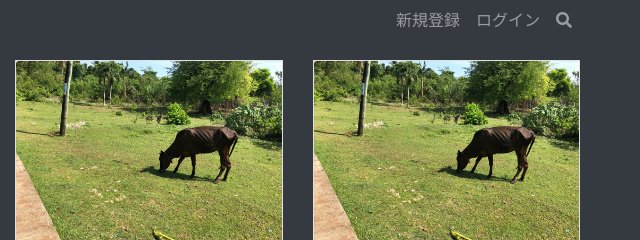
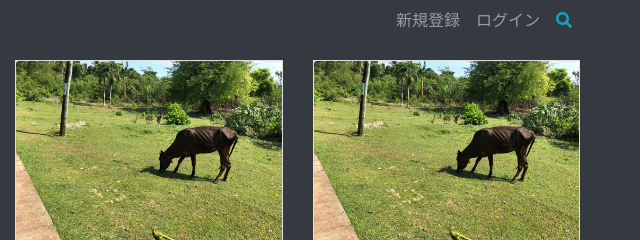
Before and after one commit to YusukeTakamuku/wagyu_price, a plain HTML site: page index.html in a window 1280 px wide. Shown: the top 240 px of the page, 640-1280 px from the left. Drawn offline with Linux system fonts and the light colour scheme.

Commit message:
index.htmlの検索を青に変更、README.mdの質疑応答

```diff
--- a/css/style.css
+++ b/css/style.css
@@ -61,3 +61,7 @@ footer {
 .card {
   border-radius: 0;
 }
+
+.search-design {
+  color: #17a2b8;
+}
--- a/index.html
+++ b/index.html
@@ -22,7 +22,7 @@
         <a class="nav-link" href="#">ログイン</a>
       </li>
       <li class="nav-item d-none d-sm-block">
-        <a class="nav-link" href="#" data-toggle="modal" data-target="#search-studio"><i class="fas fa-search"></i></a>
+        <a class="nav-link" href="#" data-toggle="modal" data-target="#search-studio"><i class="fas fa-search search-design"></i></a>
       </li>
     </ul>
   </nav>
```
Also changed, not shown: 1 other file.
